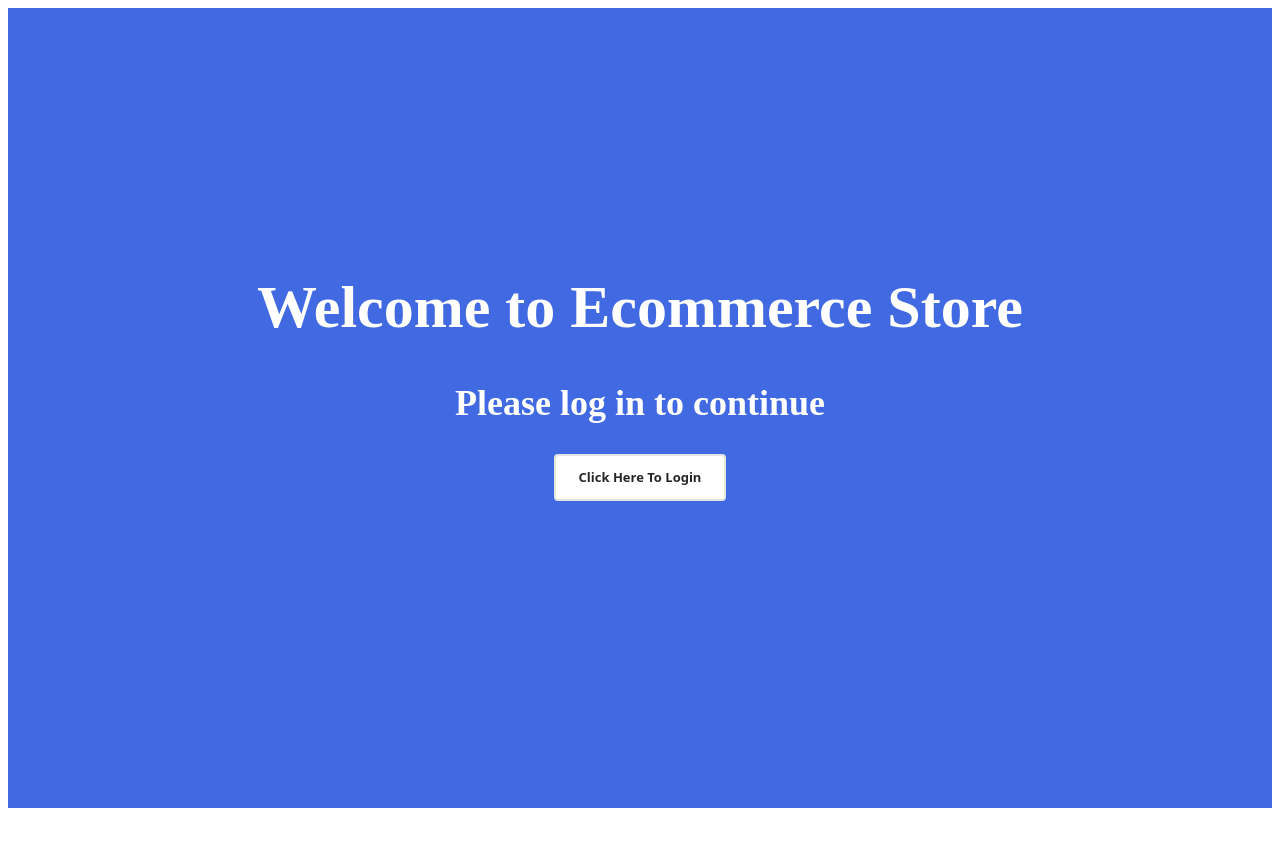
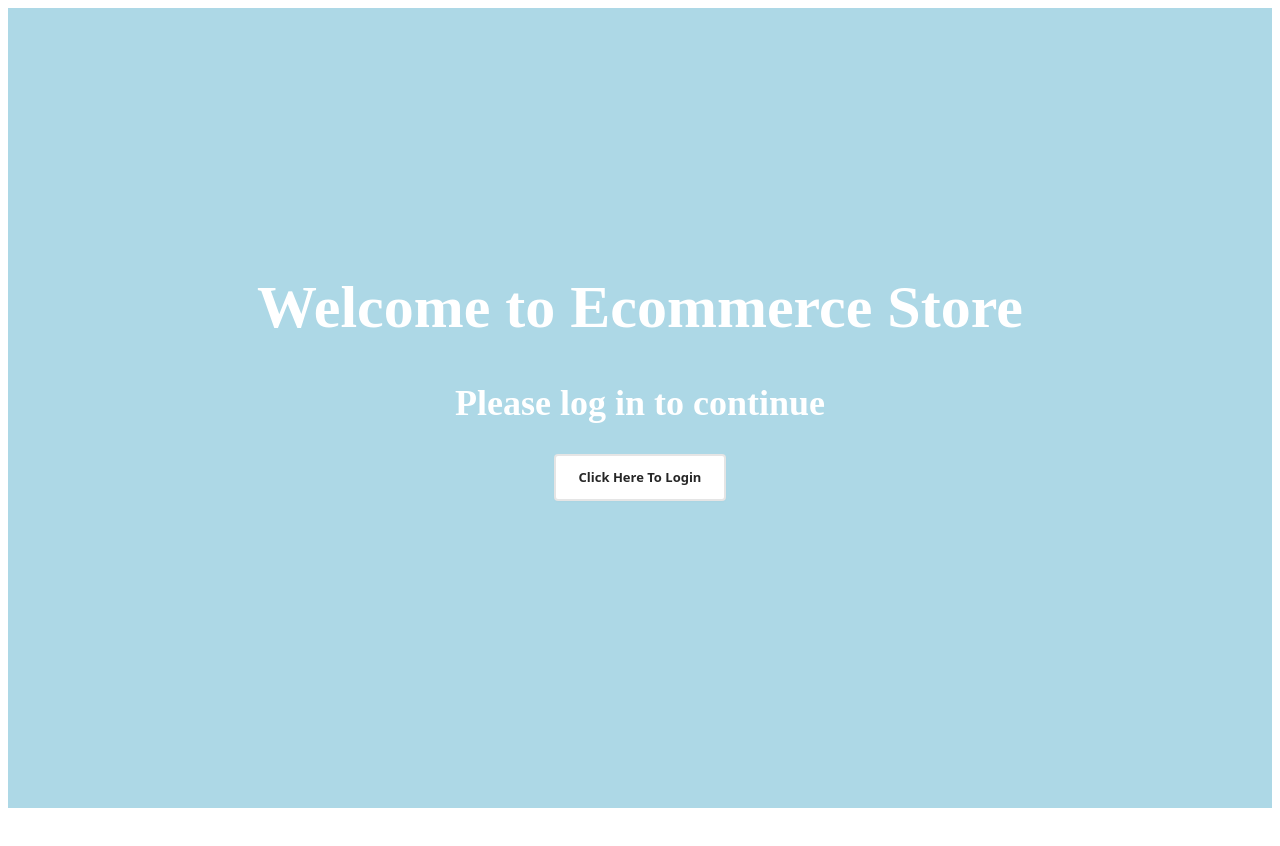
Before and after one commit to TahaAkber/Ecommerce-Store, a React (Create React App) app in the folder my-app/: page / in a window 1280 px wide. Shown: the top 846 px of the page. Built offline with nearby package versions, Linux system fonts and the light colour scheme.

Commit message:
changed color

```diff
--- a/my-app/src/components/Login.tsx
+++ b/my-app/src/components/Login.tsx
@@ -12,7 +12,7 @@ const Login = () => {
     <div
       className="full-page"
       style={{
-        backgroundColor: "royalblue",
+        backgroundColor: "lightblue",
         height: "100vh",
         display: "flex",
         justifyContent: "center",
```
